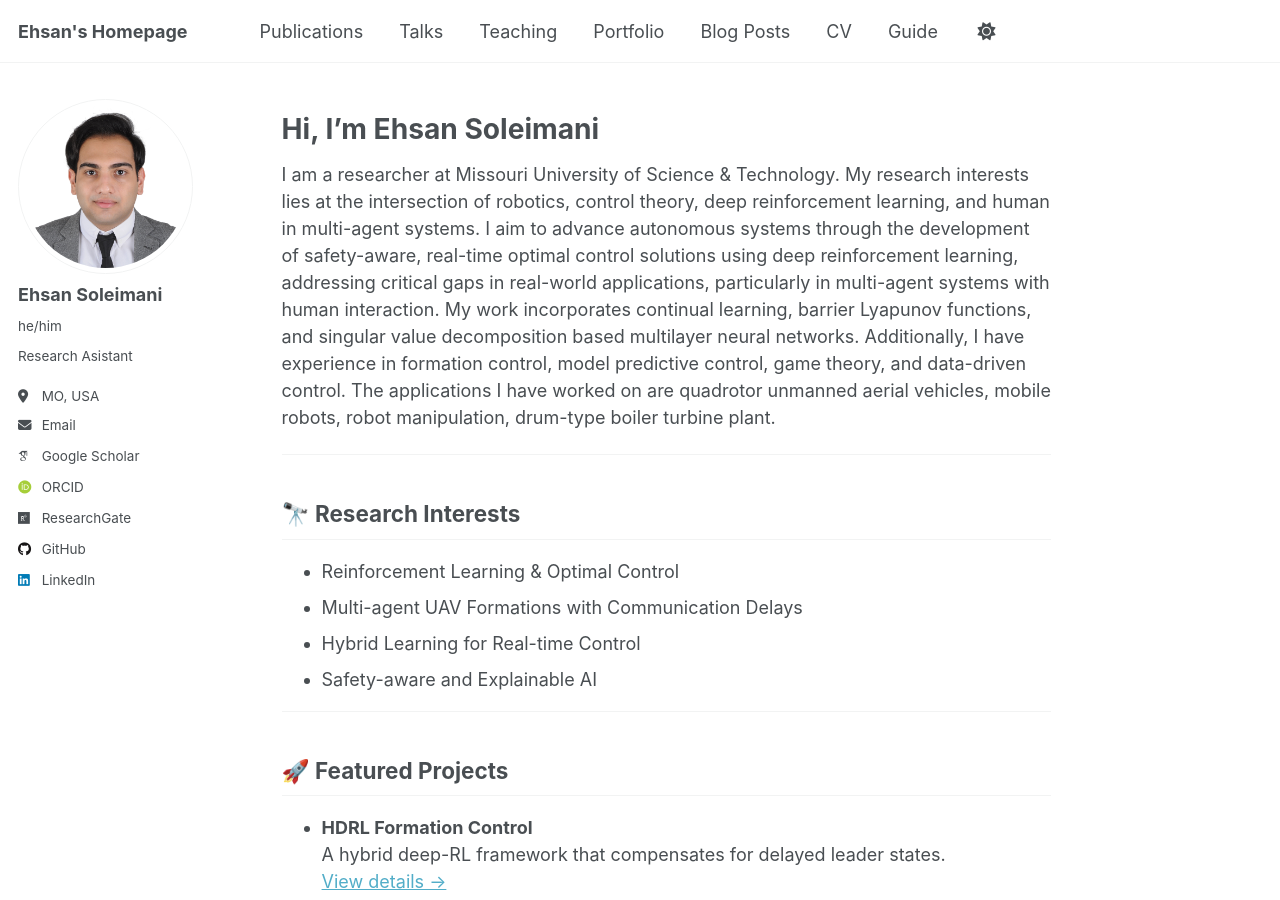
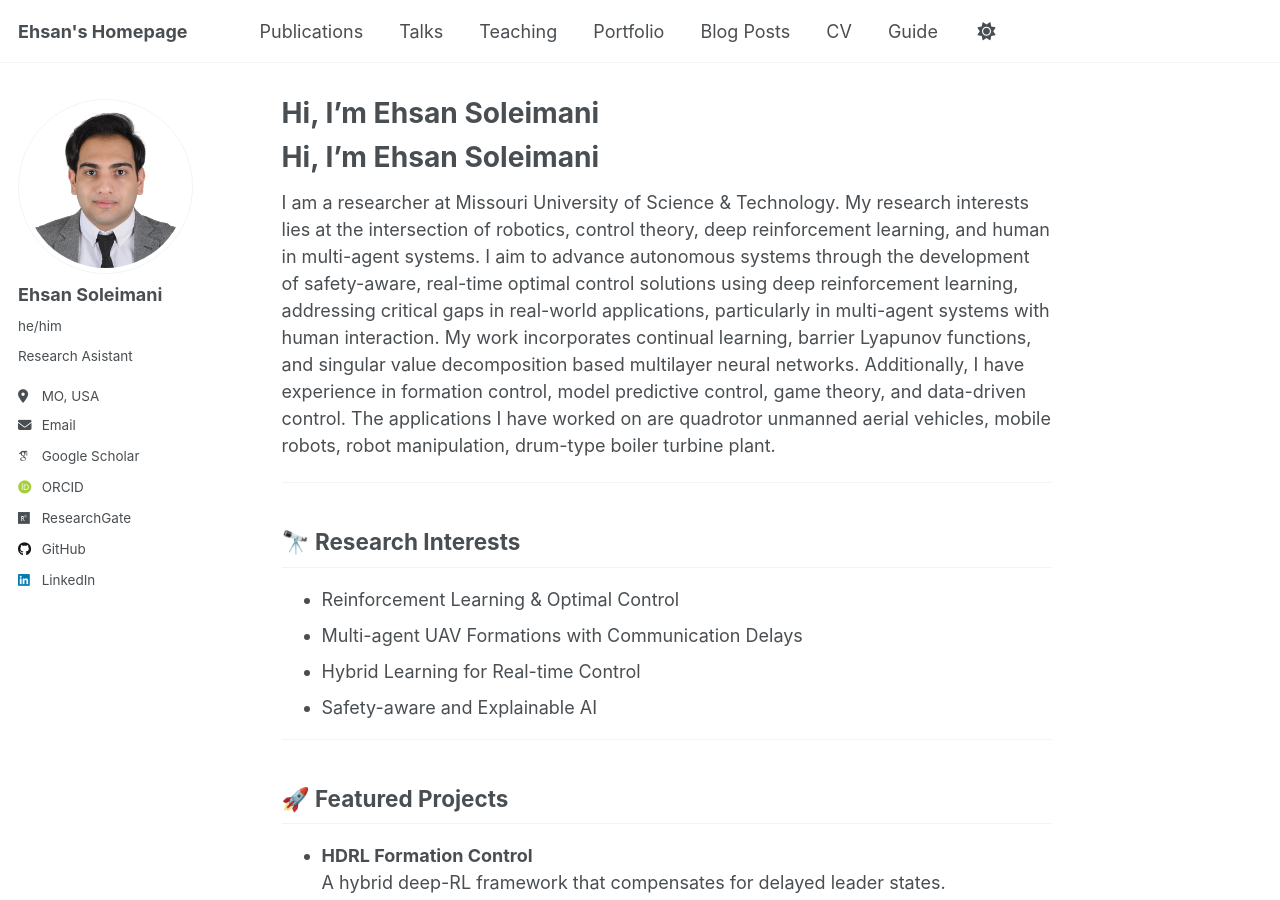
Before and after one commit to EhsanSoleimani1998/EhsanSoleimani1998.github.io, a Jekyll site: the page built from _pages/about.md, in a window 1280 px wide and 900 px high. Built offline with Jekyll 4.4.1, drawn with Linux system fonts in a browser that asks for light colours; some web fonts are replaced; a script that is not in the unit is left out.

Commit message:
Update about.md

```diff
--- a/_pages/about.md
+++ b/_pages/about.md
@@ -1,6 +1,6 @@
 ---
 permalink: /
-title: ""
+title: "Hi, I’m **Ehsan Soleimani** "
 author_profile: true
 redirect_from:
   - /about/
```
